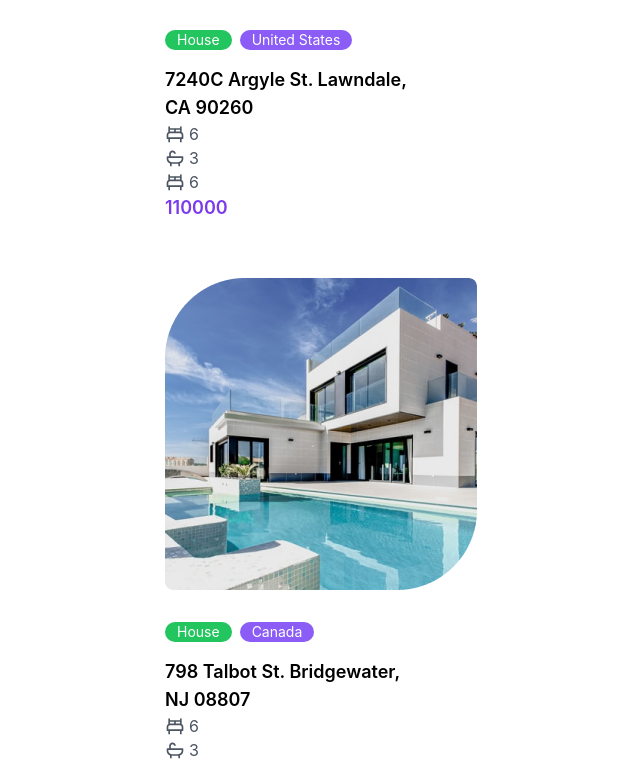
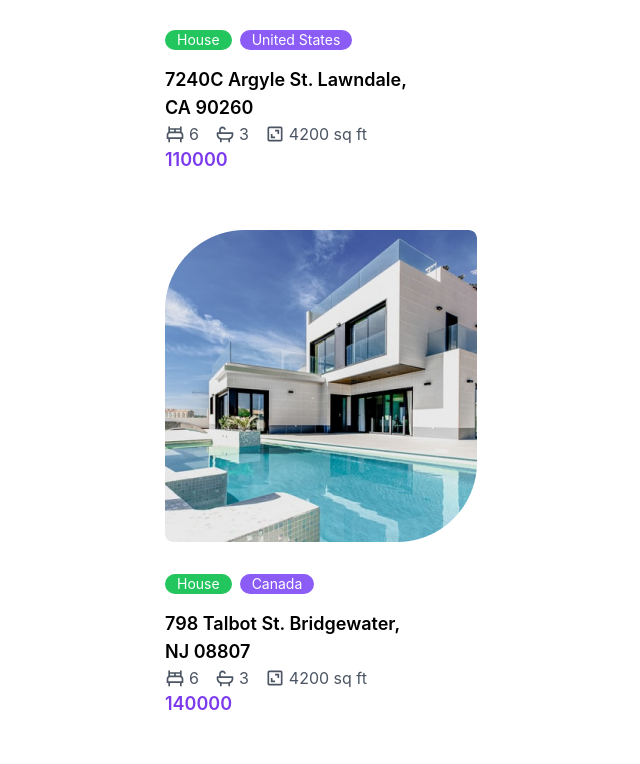
Before and after one commit to elhadjtall/SITE_AGENCE, a React (Vite) app in the folder frontend/: page / in a window 1280 px wide. Shown: the part 1204-1968 px from the top of the page, without its empty margins (319-959 px from the left). Built offline with nearby package versions, Linux system fonts and the light colour scheme.

Commit message:
Les infos du house

```diff
--- a/frontend/src/components/House.jsx
+++ b/frontend/src/components/House.jsx
@@ -20,6 +20,7 @@ const House = ({ house}) => {
           <div className='bg-violet-500 rounded-full text-white px-3'>{country}</div>
       </div>
       <div className='text-lg font-semibold max-w-[260px]'>{address}</div>
+      <div className='flex gap-x-4'> {/* creer une div pour ajouter les infos */}
       <div className='flex items-center text-gray-600 gap-1'>
         <div className='text-[20px]'><BiBed/></div>
         <div>{bedrooms}</div>
@@ -29,8 +30,9 @@ const House = ({ house}) => {
         <div>{bathrooms}</div>
       </div>
       <div className='flex items-center text-gray-600 gap-1'>
-        <div className='text-[20px]'><BiBed/></div>
-        <div>{bedrooms}</div>
+        <div className='text-[20px]'><BiArea/></div>
+        <div>{surface}</div>
+      </div>
       </div>
       <div className='text-lg font-semibold text-violet-600 mb-4'>{price}</div>
     </div>
```
